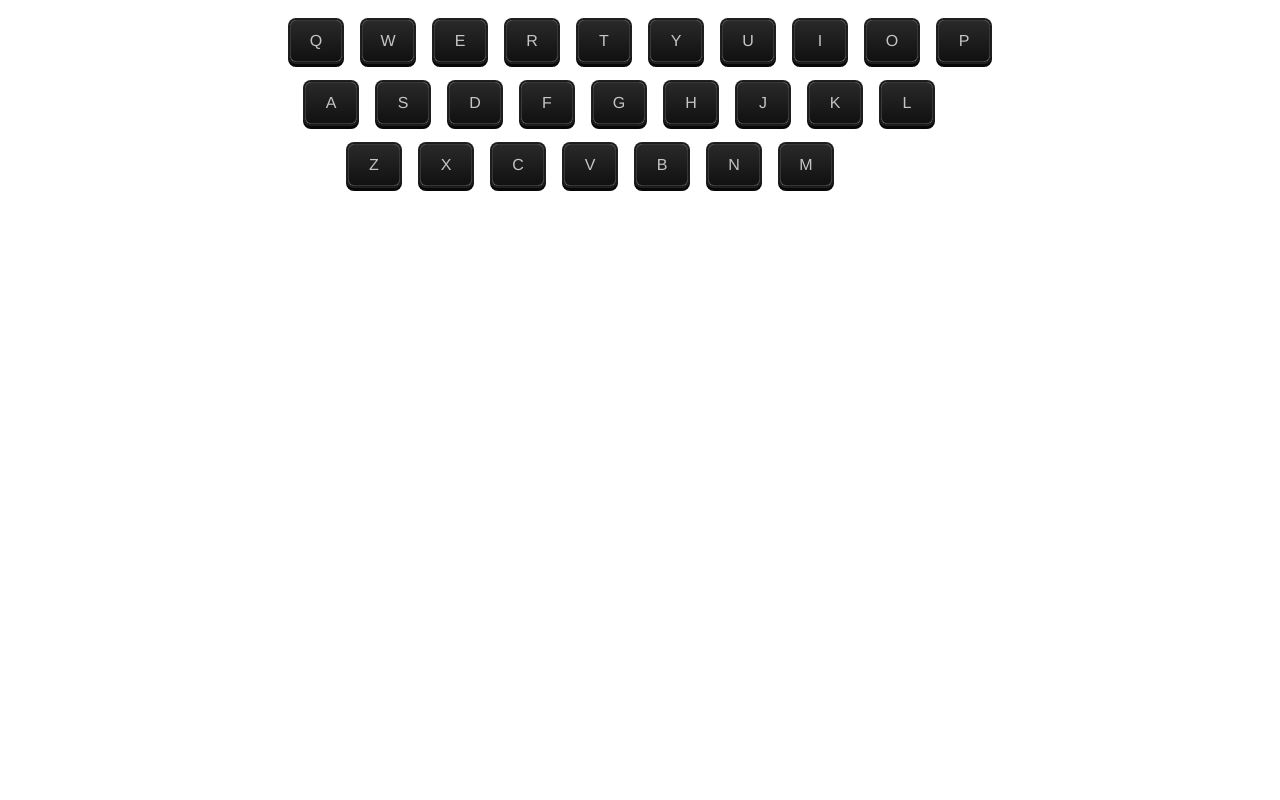
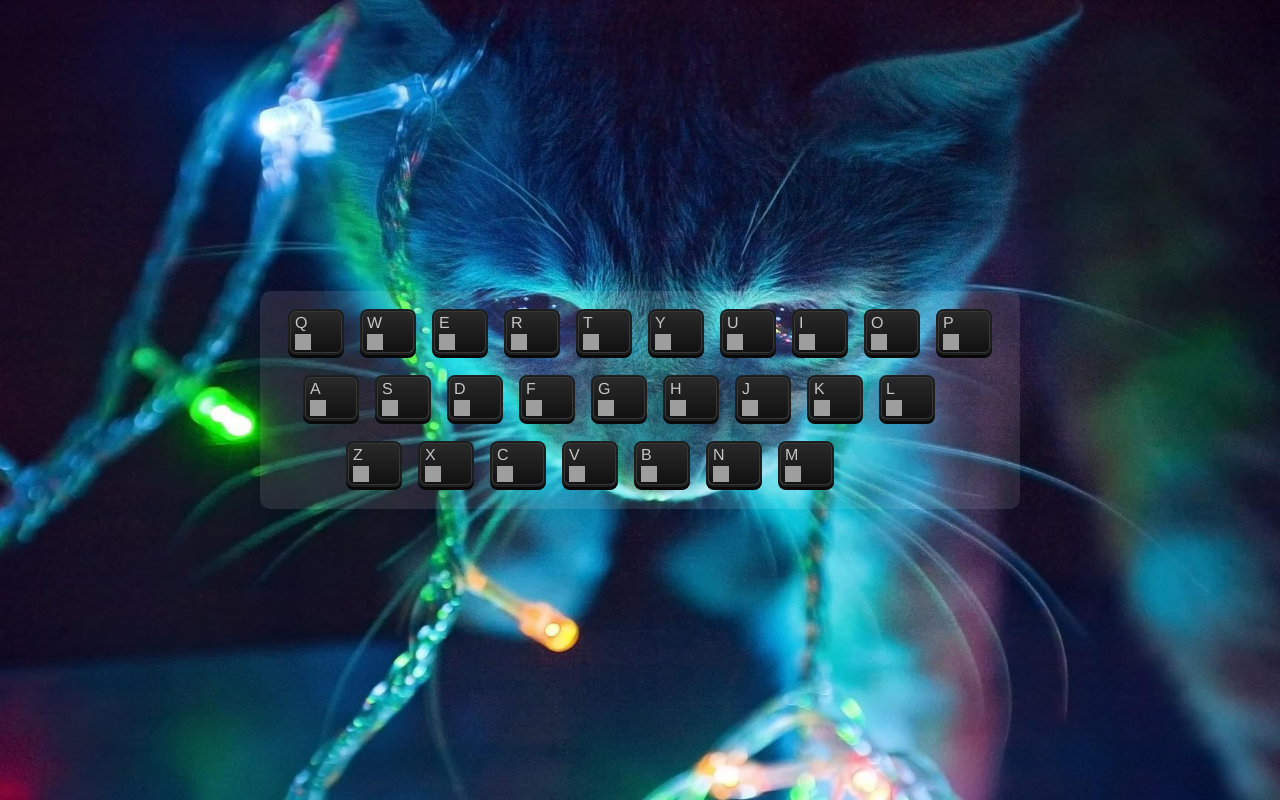
Before and after one commit to zql3006/myBookmarks, a plain HTML site: page index.html in a window 1280 px wide. Drawn offline with Linux system fonts and the light colour scheme; grey boxes are pictures that could not be loaded.

Commit message:
更新代码

```diff
--- a/main.js
+++ b/main.js
@@ -1,41 +1,110 @@
-  keys = {
+  //初始化数据
+  var hashA=init()
+  var keys=hashA['keys']
+  var hash=hashA['hash']
+
+
+  //生成键盘
+  generateKeyboard(keys,hash)
+
+
+  //监听用户动作
+  listenToUser(hash)
+
+
+
+  //工具函数
+  function getFormLocalStorage(name){
+    return JSON.parse(localStorage.getItem(name)||'null')
+   }
+   function tag(tagName){
+    return document.createElement(tagName)
+  }
+  function createButton(id){
+      var button=tag('button')
+      button.textContent='编辑'
+      button.id=id
+      button.onclick=function(zz){
+        var button2=zz['target']
+        var img2=button2.previousSibling
+        var key=button2['id']
+        var x=prompt('给我一个网址')
+        hash[key]=x
+        img2.src='http://'+x+'/favicon.ico'
+        img2.onerror=function(cc){
+          cc.target.src='//i.loli.net/2017/11/10/5a05afbc5e183.png'
+        }
+        localStorage.setItem('xx',JSON.stringify(hash))
+      }
+      return button
+    }
+  function createSpan(textContent){
+        var span=tag('span')
+        span.textContent=textContent
+        span.className='text'
+        return span
+    }
+  function createImage(domain){
+      var img=tag('img');
+      if(domain){
+        img.src='http://'+domain+'/favicon.ico'
+      }else{
+        img.src='//i.loli.net/2017/11/10/5a05afbc5e183.png'
+      }
+      img.onerror=function(cc){
+        cc.target.src='//i.loli.net/2017/11/10/5a05afbc5e183.png'
+      }
+      return img
+      }
+  function init (){
+     var keys = {
     '0':{0:'q',1:'w',2:'e',3:'r',4:'t',5:'y',6:'u',7:'i',8:'o',9:'p',length:10},
     '1':{0:'a',1:'s',2:'d',3:'f',4:'g',5:'h',6:'j',7:'k',8:'l',length:9},
     '2':{0:'z',1:'x',2:'c',3:'v',4:'b',5:'n',6:'m',length:7},
     'length':3
   }
-  hash = {'q':'qq.com','w':'weibo.com','e':'ele.me','r':'renren.com','t':'tianya.com','y':'youku.com','u':'uc.com','i':'iqiyi.com','o':'opera.com','p':'panda.tv'
+  var hash = {'q':'www.qq.com','w':'weibo.com','e':'ele.me','r':'renren.com','t':'tencent.com','y':'youku.com','u':'uc.com','i':'iqiyi.com','o':'opera.com','p':'panda.tv'
   }
-  hashInlocalStorage=JSON.parse(localStorage.getItem('xx')||'null')
+  //取出localStorage中的xx对应的hash
+  var hashInlocalStorage=getFormLocalStorage('xx')
   if(hashInlocalStorage) hash=hashInlocalStorage
-  index=0
-  while(index<keys['length']){
-    div=document.createElement('div')
+  return{
+    'keys':keys,
+    'hash':hash
+  }
+  }
+  function generateKeyboard(keys,hash){
+    for(var index=0;index<keys['length'];index++){
+    var div=tag('div')
     div.className='row'
+
     main.appendChild(div)
-    row=keys[index]
-    index2=0
-    while(index2<row['length']){
-      kbd=document.createElement('kbd')
-      kbd.textContent=row[index2]
+
+    var row=keys[index]
+    for(var index2=0;index2<row['length'];index2++){
+      var span=createSpan(row[index2])
+
+      var button=createButton(row[index2])
+
+      var img=createImage(hash[row[index2]])
+
+
+      var kbd=tag('kbd')
       kbd.className='key'
-      button=document.createElement('button')
-      button.textContent='编辑'
-      button.id=row[index2]
-      button.onclick=function(zz){
-        key=zz['target']['id']
-        x=prompt('给我一个网址')
-        hash[key]=x
-        localStorage.setItem('xx',JSON.stringify(hash))
-      }
+
+
+      kbd.appendChild(span)
+      kbd.appendChild(img)
       kbd.appendChild(button)
+
       div.appendChild(kbd)
-      index2=index2+1
     }
-    index=index+1
   }
-  document.onkeypress=function(zz){
-    key=zz['key']
-    website=hash[key]
+  }
+  function listenToUser(hash){
+    document.onkeypress=function(zz){
+    var key=zz['key']
+    var website=hash[key]
     window.open('http://'+website,'_blank')
+    }
   }
--- a/style.css
+++ b/style.css
@@ -22,8 +22,16 @@ kbd > button{
 kbd:hover > button{
   display: inline-block;
 }
+body{
+  background: grey url(./cat.jpg) no-repeat center center;
+  background-size: cover;
+}
 main{
+  height: 100vh;
   text-align: center;
+  display: flex;
+  justify-content: center;
+  align-items: center;
 }
 #main{
   display: inline-block;
@@ -34,6 +42,10 @@ main{
 #main > div:nth-child(3){
   margin-left: -80px;
 }
+.wrapper{
+  background: rgba(255,255,255,0.1);
+  border-radius: 10px;
+}
 .key{
   width:50px;
   height: 40px;
@@ -42,11 +54,21 @@ main{
   color:#c5c5c5;
   border-radius: 6px;
   box-shadow: 0 0 0 1px #1a1b1c,0 0 0 2px #1f2020,0 3px 0 2px #080808;
-  display: inline-flex;
-  align-items: center;
-  justify-content: center;
   font-size: 16px;
   font-family: Helvetica;
+  position: relative;
+}
+.key img{
+  width:16px;
+  height: 16px;
+  position: absolute;
+  left: 4px;
+  bottom: 2px;
+}
+.key .text{
+  position: absolute;
+  left: 4px;
+  top: 2px;
 }
 .row{
   margin: 20px;
```
Also changed, not shown: index.html (+0 -1 lines), cat.jpg (added).
